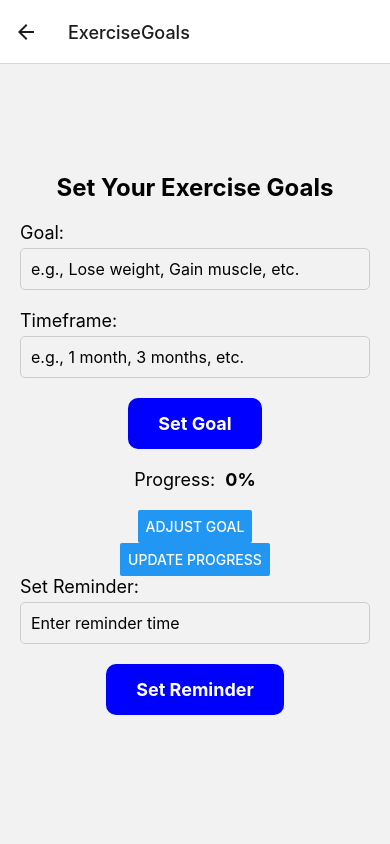
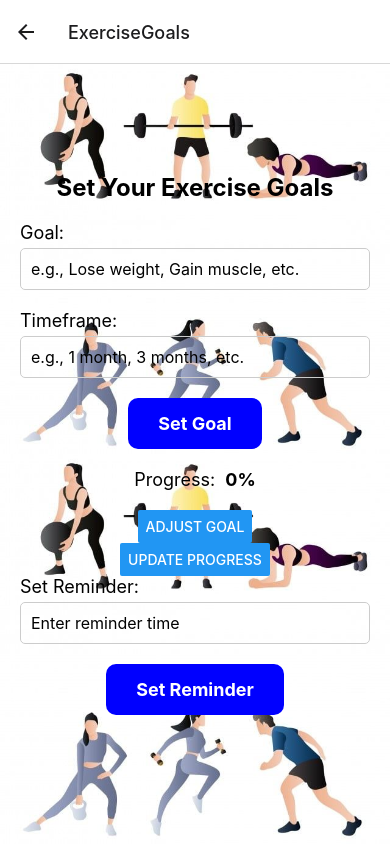
Before and after one commit to lizellecastro/COSCSWE, a React Native app: screen /ExerciseGoals in a window 390 px wide. Built offline with nearby package versions, Linux system fonts and the light colour scheme; no server answers.

Commit message:
Update ExerciseGoalsScreen.js
Background picture.

```diff
--- a/screens/ExerciseGoalsScreen.js
+++ b/screens/ExerciseGoalsScreen.js
@@ -1,7 +1,6 @@
 import React, { useState } from 'react';
-import { View, Text, TextInput, Button, StyleSheet, TouchableOpacity, ScrollView, Modal } from 'react-native';
+import { View, Text, TextInput, Button, StyleSheet, TouchableOpacity, ScrollView, Modal, ImageBackground } from 'react-native';
 //import PushNotification from 'react-native-push-notifications'; I have made this library a comment for now because I need to setup the push notification.
-
 
 export default function ExerciseGoalsScreen() {
   const [goal, setGoal] = useState('');
@@ -63,6 +62,7 @@ export default function ExerciseGoalsScreen() {
   };
 
   return (
+    <ImageBackground source={require('../assets/test.jpg')} style={styles.backgroundImage} resizeMode="repeat">
       <ScrollView contentContainerStyle={styles.container}>
         <Text style={styles.title}>Set Your Exercise Goals</Text>
 
@@ -146,6 +146,7 @@ export default function ExerciseGoalsScreen() {
           </View>
         </Modal>
       </ScrollView>
+    </ImageBackground>
   );
 }
 
@@ -219,4 +220,11 @@ const styles = StyleSheet.create({
     fontWeight: 'bold',
     marginBottom: 20,
   },
+  backgroundImage: {
+    flex: 1,
+    width: '100%',
+    height: '100%',
+    resizeMode: 'cover',
+    justifyContent: 'center',
+  },
 });
```
Lines whose indentation alone changed are shown as unchanged.
